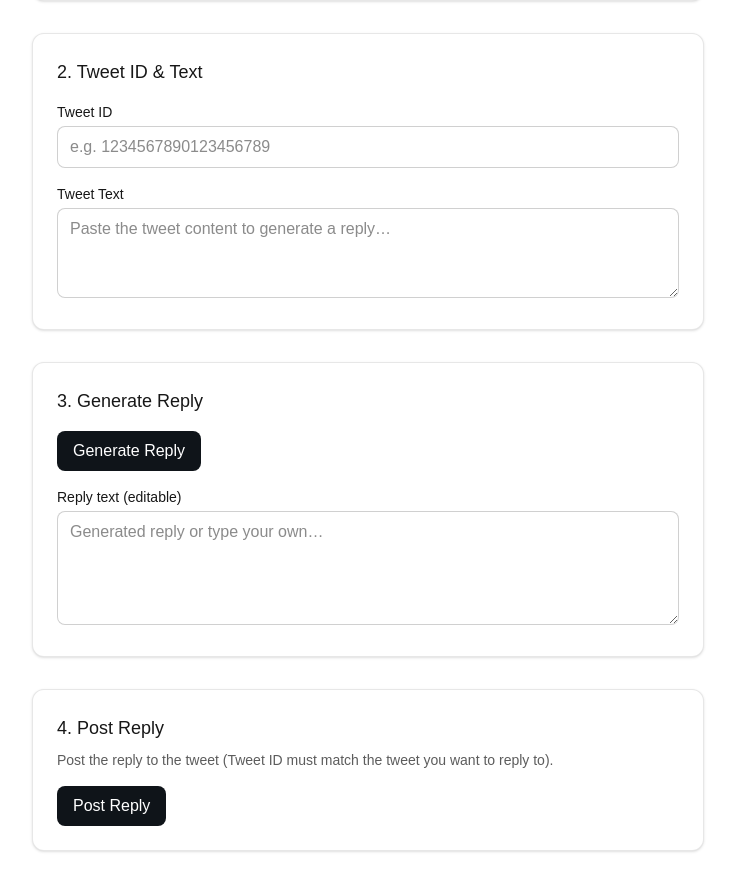
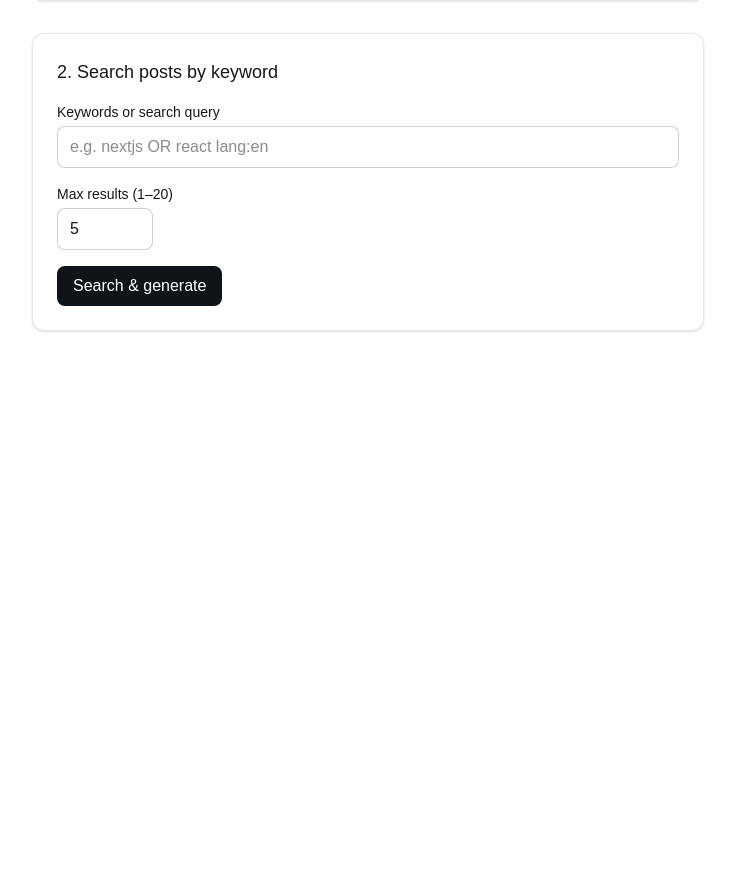
Before and after one commit to dchobarkar/social-x-automation, a Next.js app: page /dashboard in a window 1280 px wide. Shown: the part 265-1156 px from the top of the page, without its empty margins (272-1007 px from the left). After the commit the page ends 800 px from the top, so only its background shows below. Built offline with nearby package versions, Linux system fonts and the light colour scheme.

Commit message:
feat: implement twitter-api-v2

```diff
--- /dev/null
+++ b/app/api/twitter/search-with-replies/route.ts
@@ -0,0 +1,42 @@
+import { NextRequest, NextResponse } from "next/server";
+
+import { generateReplyVariants } from "@/lib/openai";
+import { searchTweetsByKeyword } from "@/lib/twitter";
+
+export async function POST(request: NextRequest) {
+  try {
+    const body = await request.json();
+    const query = body?.query;
+    const maxResults = body?.maxResults;
+
+    if (typeof query !== "string" || !query.trim()) {
+      return NextResponse.json(
+        { error: "query is required and must be a non-empty string" },
+        { status: 400 },
+      );
+    }
+
+    const limit =
+      typeof maxResults === "number" && Number.isFinite(maxResults)
+        ? maxResults
+        : 5;
+
+    const tweets = await searchTweetsByKeyword(query, limit);
+
+    const items = [];
+    for (const tweet of tweets) {
+      const variants = await generateReplyVariants(tweet.text);
+      items.push({
+        tweet,
+        humorous: variants.humorous,
+        insightful: variants.insightful,
+      });
+    }
+
+    return NextResponse.json({ items });
+  } catch (err) {
+    const message =
+      err instanceof Error ? err.message : "Search and generate failed";
+    return NextResponse.json({ error: message }, { status: 500 });
+  }
+}
--- a/app/dashboard/page.tsx
+++ b/app/dashboard/page.tsx
@@ -5,12 +5,23 @@ import Link from "next/link";
 
 type Message = { type: "success" | "error"; text: string };
 
+type VariantChoice = "humorous" | "insightful";
+
+type TweetWithReplies = {
+  id: string;
+  text: string;
+  humorous: string;
+  insightful: string;
+  selected: VariantChoice;
+};
+
 const Page = () => {
-  const [tweetId, setTweetId] = useState("");
-  const [tweetText, setTweetText] = useState("");
-  const [replyText, setReplyText] = useState("");
+  const [query, setQuery] = useState("");
+  const [maxResults, setMaxResults] = useState(5);
+  const [items, setItems] = useState<TweetWithReplies[]>([]);
   const [message, setMessage] = useState<Message | null>(null);
-  const [loading, setLoading] = useState<"generate" | "reply" | null>(null);
+  const [loadingSearch, setLoadingSearch] = useState(false);
+  const [postingForId, setPostingForId] = useState<string | null>(null);
 
   const showMessage = useCallback((type: "success" | "error", text: string) => {
     setMessage({ type, text });
@@ -35,54 +46,81 @@ const Page = () => {
     window.location.href = "/api/auth/x/oauth";
   };
 
-  const handleGenerateReply = async () => {
-    if (!tweetText.trim()) {
-      showMessage("error", "Enter tweet text to generate a reply.");
+  const handleSearch = async () => {
+    if (!query.trim()) {
+      showMessage("error", "Enter at least one keyword to search.");
       return;
     }
-    setLoading("generate");
+    setLoadingSearch(true);
     setMessage(null);
     try {
-      const res = await fetch("/api/twitter/generate", {
+      const res = await fetch("/api/twitter/search-with-replies", {
         method: "POST",
         headers: { "Content-Type": "application/json" },
-        body: JSON.stringify({ tweetText: tweetText.trim() }),
+        body: JSON.stringify({ query: query.trim(), maxResults }),
       });
       const data = await res.json();
       if (!res.ok) {
-        throw new Error(data.error ?? "Generate failed");
+        throw new Error(data.error ?? "Search failed");
       }
-      setReplyText(data.reply ?? "");
-      showMessage("success", "Reply generated.");
+      const mapped: TweetWithReplies[] = (data.items ?? []).map(
+        (item: {
+          tweet: { id: string; text: string };
+          humorous: string;
+          insightful: string;
+        }) => ({
+          id: item.tweet.id,
+          text: item.tweet.text,
+          humorous: item.humorous,
+          insightful: item.insightful,
+          selected: "humorous",
+        }),
+      );
+      setItems(mapped);
+      if (!mapped.length) {
+        showMessage("success", "No tweets found for that query.");
+      } else {
+        showMessage(
+          "success",
+          `Found ${mapped.length} tweet(s) and generated replies.`,
+        );
+      }
     } catch (e) {
       showMessage(
         "error",
-        e instanceof Error ? e.message : "Failed to generate reply",
+        e instanceof Error ? e.message : "Failed to search and generate",
       );
     } finally {
-      setLoading(null);
+      setLoadingSearch(false);
     }
   };
 
-  const handlePostReply = async () => {
-    if (!tweetId.trim()) {
-      showMessage("error", "Enter a tweet ID.");
+  const handleChangeSelection = (id: string, choice: VariantChoice) => {
+    setItems((prev) =>
+      prev.map((item) =>
+        item.id === id ? { ...item, selected: choice } : item,
+      ),
+    );
+  };
+
+  const handlePostFor = async (id: string) => {
+    const item = items.find((i) => i.id === id);
+    if (!item) return;
+
+    const chosenText =
+      item.selected === "humorous" ? item.humorous : item.insightful;
+    if (!chosenText.trim()) {
+      showMessage("error", "Selected reply is empty.");
       return;
     }
-    if (!replyText.trim()) {
-      showMessage("error", "Generate or enter reply text first.");
-      return;
-    }
-    setLoading("reply");
+
+    setPostingForId(id);
     setMessage(null);
     try {
       const res = await fetch("/api/twitter/reply", {
         method: "POST",
         headers: { "Content-Type": "application/json" },
-        body: JSON.stringify({
-          tweetId: tweetId.trim(),
-          text: replyText.trim(),
-        }),
+        body: JSON.stringify({ tweetId: id, text: chosenText }),
       });
       const data = await res.json();
       if (!res.ok) {
@@ -95,7 +133,7 @@ const Page = () => {
         e instanceof Error ? e.message : "Failed to post reply",
       );
     } finally {
-      setLoading(null);
+      setPostingForId(null);
     }
   };
 
@@ -129,81 +167,157 @@ const Page = () => {
         </section>
 
         <section className="rounded-xl border border-(--foreground)/10 bg-background p-6 shadow-sm space-y-4">
-          <h2 className="text-lg font-medium">2. Tweet ID &amp; Text</h2>
+          <h2 className="text-lg font-medium">2. Search posts by keyword</h2>
           <div>
-            <label htmlFor="tweetId" className="block text-sm font-medium mb-1">
-              Tweet ID
+            <label htmlFor="query" className="block text-sm font-medium mb-1">
+              Keywords or search query
             </label>
             <input
-              id="tweetId"
+              id="query"
               type="text"
-              placeholder="e.g. 1234567890123456789"
-              value={tweetId}
-              onChange={(e) => setTweetId(e.target.value)}
+              placeholder="e.g. nextjs OR react lang:en"
+              value={query}
+              onChange={(e) => setQuery(e.target.value)}
               className="w-full px-3 py-2 rounded-lg border border-(--foreground)/20 bg-background focus:outline-none focus:ring-2 focus:ring-(--foreground)/30"
             />
           </div>
           <div>
             <label
-              htmlFor="tweetText"
+              htmlFor="maxResults"
               className="block text-sm font-medium mb-1"
             >
-              Tweet Text
+              Max results (1–20)
             </label>
-            <textarea
-              id="tweetText"
-              rows={3}
-              placeholder="Paste the tweet content to generate a reply…"
-              value={tweetText}
-              onChange={(e) => setTweetText(e.target.value)}
-              className="w-full px-3 py-2 rounded-lg border border-(--foreground)/20 bg-background focus:outline-none focus:ring-2 focus:ring-(--foreground)/30 resize-y"
+            <input
+              id="maxResults"
+              type="number"
+              min={1}
+              max={20}
+              value={maxResults}
+              onChange={(e) =>
+                setMaxResults(
+                  Number.isNaN(Number(e.target.value))
+                    ? 5
+                    : Math.min(
+                        20,
+                        Math.max(1, Number.parseInt(e.target.value, 10)),
+                      ),
+                )
+              }
+              className="w-24 px-3 py-2 rounded-lg border border-(--foreground)/20 bg-background focus:outline-none focus:ring-2 focus:ring-(--foreground)/30"
             />
           </div>
+          <button
+            type="button"
+            onClick={handleSearch}
+            disabled={loadingSearch}
+            className="px-4 py-2 rounded-lg bg-[#0f1419] text-white hover:bg-[#1a1f24] disabled:opacity-60 transition-colors font-medium"
+          >
+            {loadingSearch ? "Searching & generating…" : "Search & generate"}
+          </button>
         </section>
 
+        {items.length > 0 && (
           <section className="rounded-xl border border-(--foreground)/10 bg-background p-6 shadow-sm space-y-4">
-          <h2 className="text-lg font-medium">3. Generate Reply</h2>
+            <h2 className="text-lg font-medium">3. Review & post replies</h2>
+            <p className="text-sm text-(--foreground)/70">
+              For each tweet, choose either the humorous or insightful reply,
+              tweak the text if needed, then post.
+            </p>
+            <div className="space-y-6">
+              {items.map((item) => (
+                <article
+                  key={item.id}
+                  className="rounded-lg border border-(--foreground)/10 bg-background p-4 space-y-3"
+                >
+                  <div className="text-xs text-(--foreground)/70">
+                    Tweet ID: {item.id}
+                  </div>
+                  <p className="text-sm whitespace-pre-wrap">{item.text}</p>
+
+                  <div className="flex flex-col gap-3 mt-2">
+                    <div className="flex items-center gap-2">
+                      <input
+                        id={`humorous-${item.id}`}
+                        type="radio"
+                        name={`choice-${item.id}`}
+                        checked={item.selected === "humorous"}
+                        onChange={() =>
+                          handleChangeSelection(item.id, "humorous")
+                        }
+                      />
+                      <label
+                        htmlFor={`humorous-${item.id}`}
+                        className="text-sm font-medium"
+                      >
+                        Humorous
+                      </label>
+                    </div>
+                    <textarea
+                      rows={3}
+                      className="w-full px-3 py-2 rounded-lg border border-(--foreground)/20 bg-background focus:outline-none focus:ring-2 focus:ring-(--foreground)/30 resize-y text-sm"
+                      value={item.humorous}
+                      onChange={(e) =>
+                        setItems((prev) =>
+                          prev.map((it) =>
+                            it.id === item.id
+                              ? { ...it, humorous: e.target.value }
+                              : it,
+                          ),
+                        )
+                      }
+                    />
+
+                    <div className="flex items-center gap-2">
+                      <input
+                        id={`insightful-${item.id}`}
+                        type="radio"
+                        name={`choice-${item.id}`}
+                        checked={item.selected === "insightful"}
+                        onChange={() =>
+                          handleChangeSelection(item.id, "insightful")
+                        }
+                      />
+                      <label
+                        htmlFor={`insightful-${item.id}`}
+                        className="text-sm font-medium"
+                      >
+                        Insightful
+                      </label>
+                    </div>
+                    <textarea
+                      rows={3}
+                      className="w-full px-3 py-2 rounded-lg border border-(--foreground)/20 bg-background focus:outline-none focus:ring-2 focus:ring-(--foreground)/30 resize-y text-sm"
+                      value={item.insightful}
+                      onChange={(e) =>
+                        setItems((prev) =>
+                          prev.map((it) =>
+                            it.id === item.id
+                              ? { ...it, insightful: e.target.value }
+                              : it,
+                          ),
+                        )
+                      }
+                    />
+                  </div>
+
+                  <div className="pt-2">
                     <button
                       type="button"
-            onClick={handleGenerateReply}
-            disabled={loading !== null}
-            className="px-4 py-2 rounded-lg bg-[#0f1419] text-white hover:bg-[#1a1f24] disabled:opacity-60 transition-colors font-medium"
+                      onClick={() => handlePostFor(item.id)}
+                      disabled={postingForId === item.id}
+                      className="px-4 py-2 rounded-lg bg-[#0f1419] text-white hover:bg-[#1a1f24] disabled:opacity-60 transition-colors font-medium text-sm"
                     >
-            {loading === "generate" ? "Generating…" : "Generate Reply"}
+                      {postingForId === item.id
+                        ? "Posting…"
+                        : "Post selected reply"}
                     </button>
-          <div>
-            <label
-              htmlFor="replyText"
-              className="block text-sm font-medium mb-1"
-            >
-              Reply text (editable)
-            </label>
-            <textarea
-              id="replyText"
-              rows={4}
-              placeholder="Generated reply or type your own…"
-              value={replyText}
-              onChange={(e) => setReplyText(e.target.value)}
-              className="w-full px-3 py-2 rounded-lg border border-(--foreground)/20 bg-background focus:outline-none focus:ring-2 focus:ring-(--foreground)/30 resize-y"
-            />
+                  </div>
+                </article>
+              ))}
             </div>
           </section>
-
-        <section className="rounded-xl border border-(--foreground)/10 bg-background p-6 shadow-sm">
-          <h2 className="text-lg font-medium mb-2">4. Post Reply</h2>
-          <p className="text-sm text-(--foreground)/70 mb-4">
-            Post the reply to the tweet (Tweet ID must match the tweet you want
-            to reply to).
-          </p>
-          <button
-            type="button"
-            onClick={handlePostReply}
-            disabled={loading !== null}
-            className="px-4 py-2 rounded-lg bg-[#0f1419] text-white hover:bg-[#1a1f24] disabled:opacity-60 transition-colors font-medium"
-          >
-            {loading === "reply" ? "Posting…" : "Post Reply"}
-          </button>
-        </section>
+        )}
 
         {message && (
           <div
--- a/lib/openai.ts
+++ b/lib/openai.ts
@@ -10,7 +10,7 @@ const getOpenAI = (): OpenAI => {
 const SYSTEM_PROMPT =
   "You are a thoughtful developer engaging on X. Write concise, intelligent, non-spammy replies.";
 
-// Generate an AI reply suggestion for a given tweet text.
+// Generate a single AI reply suggestion for a given tweet text.
 export async function generateReply(tweetText: string): Promise<string> {
   const openai = getOpenAI();
   const completion = await openai.chat.completions.create({
@@ -28,3 +28,55 @@ export async function generateReply(tweetText: string): Promise<string> {
   }
   return content;
 }
+
+export type ReplyVariants = {
+  humorous: string;
+  insightful: string;
+};
+
+// Generate two variants (humorous + insightful) for a tweet.
+export async function generateReplyVariants(
+  tweetText: string,
+): Promise<ReplyVariants> {
+  const openai = getOpenAI();
+  const completion = await openai.chat.completions.create({
+    model: "gpt-4o-mini",
+    response_format: { type: "json_object" },
+    messages: [
+      {
+        role: "system",
+        content:
+          "You are helping craft replies to X (Twitter) posts. " +
+          "Given the original tweet text, return a JSON object with two keys: " +
+          '"humorous" and "insightful". Each value must be a concise, natural-sounding reply. ' +
+          "The humorous reply should be light, witty, and non-offensive. " +
+          "The insightful reply should add genuine perspective or value. " +
+          "Do not include explanations, only the JSON object.",
+      },
+      { role: "user", content: tweetText },
+    ],
+    max_tokens: 400,
+  });
+
+  const raw = completion.choices[0]?.message?.content;
+  if (!raw) {
+    throw new Error("OpenAI returned no content for variants");
+  }
+
+  let parsed: unknown;
+  try {
+    parsed = JSON.parse(raw);
+  } catch (error) {
+    throw new Error("Failed to parse OpenAI JSON for variants");
+  }
+
+  const obj = parsed as Partial<ReplyVariants>;
+  const humorous = (obj.humorous ?? "").toString().trim();
+  const insightful = (obj.insightful ?? "").toString().trim();
+
+  if (!humorous || !insightful) {
+    throw new Error("OpenAI variants missing humorous or insightful reply");
+  }
+
+  return { humorous, insightful };
+}
--- a/lib/twitter.ts
+++ b/lib/twitter.ts
@@ -1,3 +1,5 @@
+import { TwitterApi } from "twitter-api-v2";
+
 import { getTokens, updateTokens } from "./tokenStore";
 
 const X_API_BASE = "https://api.x.com/2";
@@ -57,6 +59,47 @@ async function refreshTokens(): Promise<void> {
   });
 }
 
+async function getTwitterClient(): Promise<TwitterApi> {
+  const accessToken = await getValidAccessToken();
+  // twitter-api-v2 accepts a bearer token string for OAuth2 user/app context.
+  return new TwitterApi(accessToken);
+}
+
+export type XTweet = {
+  id: string;
+  text: string;
+  author_id?: string;
+  created_at?: string;
+};
+
+export async function searchTweetsByKeyword(
+  query: string,
+  maxResults = 5,
+): Promise<XTweet[]> {
+  const trimmed = query.trim();
+  if (!trimmed) {
+    throw new Error("Search query must not be empty");
+  }
+
+  const limit = Math.min(Math.max(maxResults, 1), 20);
+  const client = await getTwitterClient();
+
+  // The twitter-api-v2 client uses the v2 search recent endpoint under the hood.
+  const result: any = await client.v2.search(trimmed, {
+    "tweet.fields": ["author_id", "created_at"],
+    max_results: limit,
+  });
+
+  const tweets: XTweet[] = (result.tweets ?? []).map((t: any) => ({
+    id: t.id,
+    text: t.text,
+    author_id: t.author_id,
+    created_at: t.created_at,
+  }));
+
+  return tweets;
+}
+
 /**
  * Post a reply to a tweet. On 401, refreshes the token and retries once.
  */
--- a/package.json
+++ b/package.json
@@ -12,7 +12,8 @@
     "next": "16.1.6",
     "openai": "^4.77.0",
     "react": "19.2.3",
-    "react-dom": "19.2.3"
+    "react-dom": "19.2.3",
+    "twitter-api-v2": "^1.29.0"
   },
   "devDependencies": {
     "@tailwindcss/postcss": "^4",
```
Also changed, not shown: 1 other file (tests, documents, lock files or other folders). Lines whose indentation alone changed are shown as unchanged.
